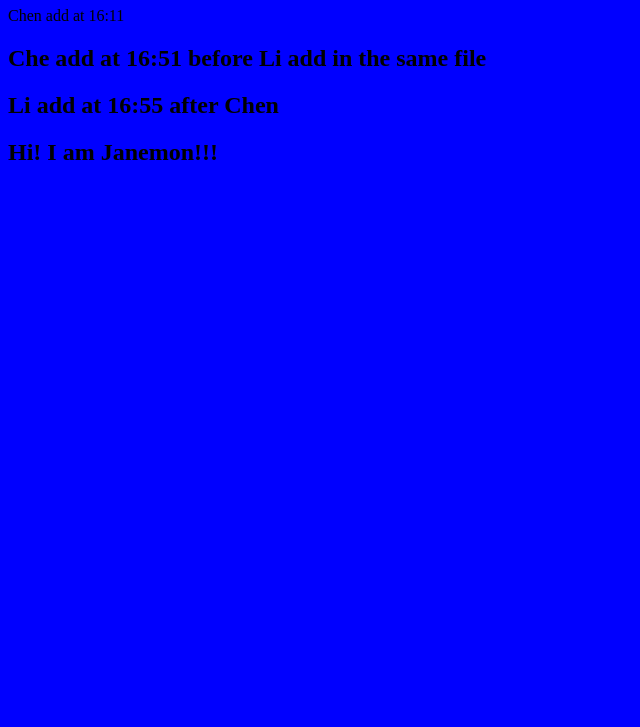
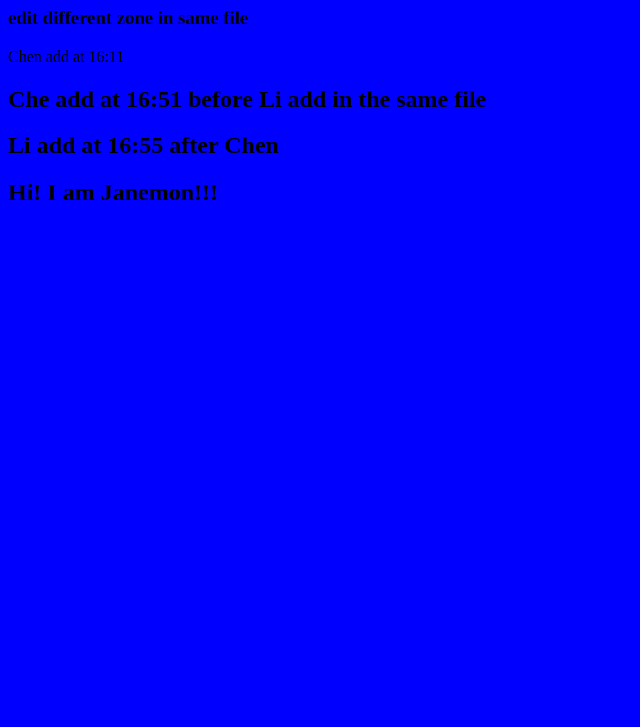
Before and after one commit to Janemon/greekGit, a plain HTML site: page index.html in a window 1280 px wide. Shown: the part 73-800 px from the top of the page, without its empty margins (0-640 px from the left). Drawn offline with Linux system fonts and the light colour scheme.

Commit message:
diffrent zone in same file

```diff
--- a/index.html
+++ b/index.html
@@ -8,6 +8,7 @@
   </head>
   <body>
     <h1>Test!!!</h1>
+    <h3>edit different zone in same file</h3>
     <p>Chen add at 16:11</p>
     <h2>Che add at 16:51 before Li add in the same file</h2>
     <h2>Li add at 16:55 after Chen</h2>
```
